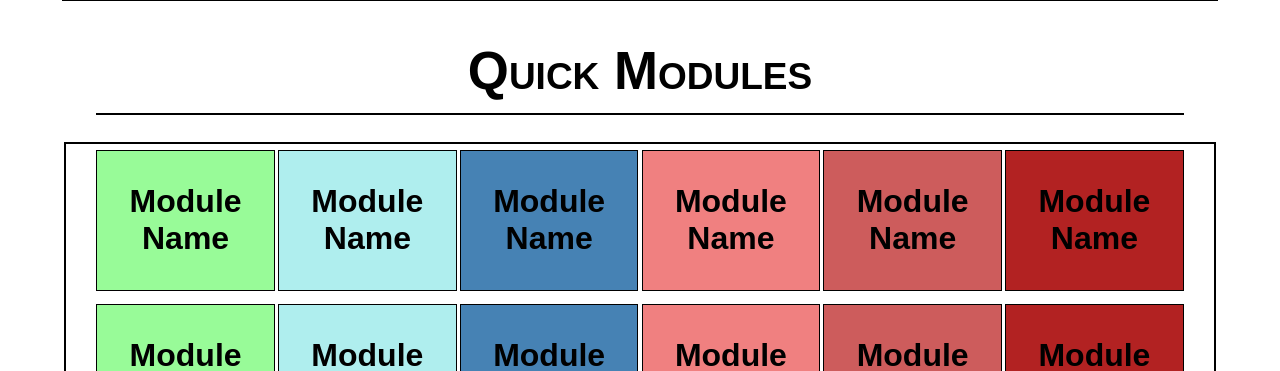
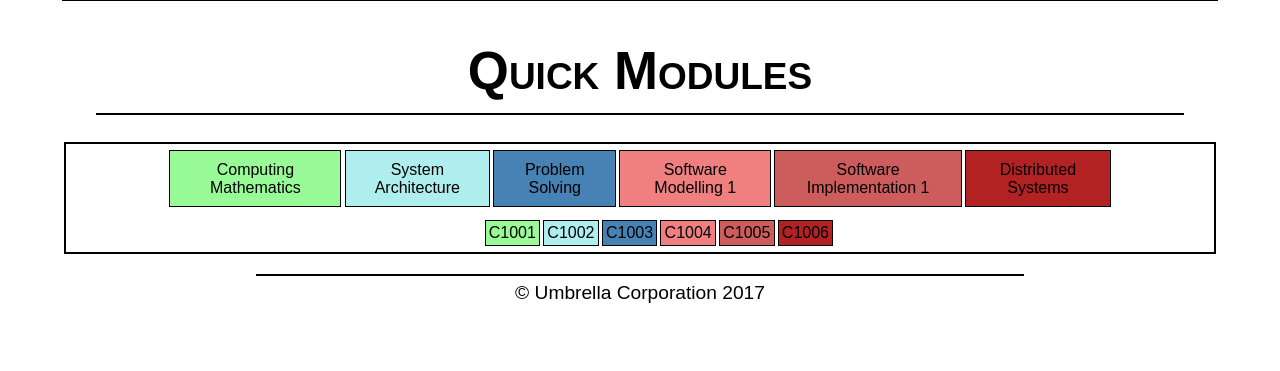
Before and after one commit to xbyatomz/GroupProject2, a PHP site: page /overview.php in a window 1280 px wide. Shown: the part 823-1194 px from the top of the page. Run offline with PHP 8.4, Linux system fonts and the light colour scheme; data comes from the database, SQL or seed files in the repository; some libraries are stand-ins or nearby versions.

Commit message:
Changed the overview page
Aso made the .htaccess file work properly with the 404 error

```diff
--- a/overview.php
+++ b/overview.php
@@ -1,4 +1,5 @@
 <?php
+  require 'data-connectoin.php';
   $title = 'WUC | Overview';
   include 'head.php';
   echo '
@@ -49,45 +50,23 @@
         <h1>Quick Modules</h1>
       </div>
       <div class="tiles">
-        <div class="topRow">
-          <div class="module">
-            <h1>Module Name</h1>
-          </div>
-          <div class="module">
-            <h1>Module Name</h1>
-          </div>
-          <div class="module">
-            <h1>Module Name</h1>
-          </div>
-          <div class="module">
-            <h1>Module Name</h1>
-          </div>
-          <div class="module">
-            <h1>Module Name</h1>
-          </div>
-          <div class="module">
-            <h1>Module Name</h1>
-          </div>
+        <div class="topRow">';
+        $stmt = $pdo->prepare('SELECT * FROM modules LIMIT 6');
+        $stmt->execute();
+        foreach ($stmt as $key)
+        {
+            echo '<div class="module">' . $key['title'] . '</div>';
+        }
+
+          echo '
         </div>
-      <div class="bottomRow">
-        <div class="module">
-          <h1>Module Content</h1>
-        </div>
-        <div class="module">
-          <h1>Module Content</h1>
-        </div>
-        <div class="module">
-          <h1>Module Content</h1>
-        </div>
-        <div class="module">
-          <h1>Module Content</h1>
-        </div>
-        <div class="module">
-          <h1>Module Content</h1>
-        </div>
-        <div class="module">
-          <h1>Module Content</h1>
-        </div>
+      <div class="bottomRow">';
+        $stmt->execute();
+        foreach ($stmt as $key)
+        {
+            echo '<div class="module">' . $key['module_code'] . '</div>';
+        }
+        echo '
       </div>
     </div>
   </div>
```
Also changed, not shown: .htaccess.
